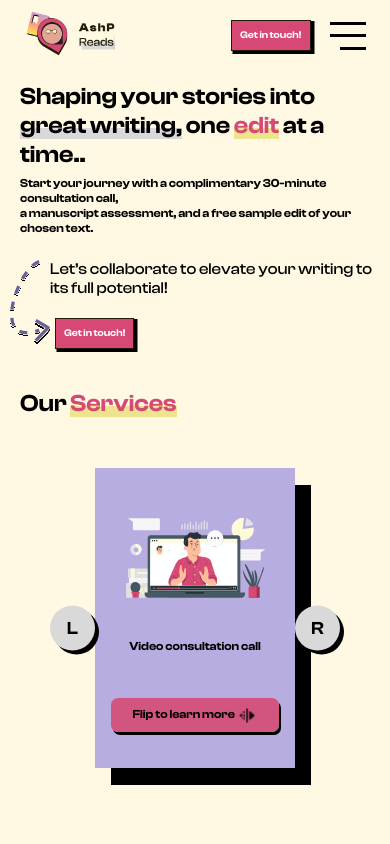
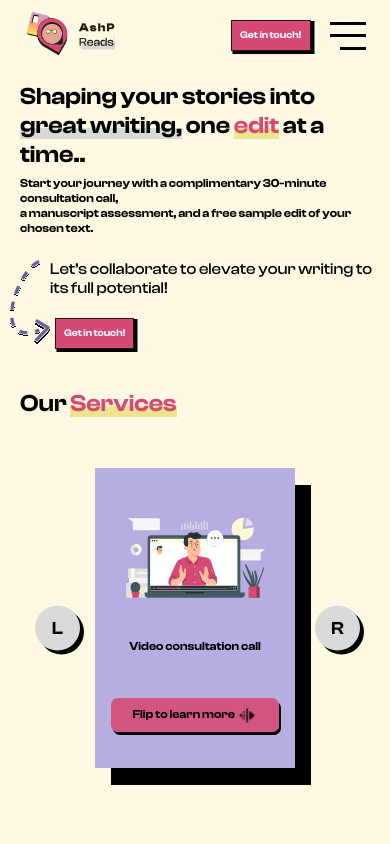
Before and after one commit to Saqman77/AshP-prod, a React (Vite) app: page / in a window 390 px wide. Shown: the top 844 px of the page. Built offline with nearby package versions, Linux system fonts and the light colour scheme.

Commit message:
Update Home.scss

```diff
--- a/src/pages/Home/Home.scss
+++ b/src/pages/Home/Home.scss
@@ -303,10 +303,10 @@ $font-xSmall: 12px;
 
 @media screen and (max-width: 500px) {
     .left-btn{
-        left: 40px;
+        left: 25px;
     }
 
     .right-btn{
-        right: 40px
+        right: 20px
     }
 }
```
